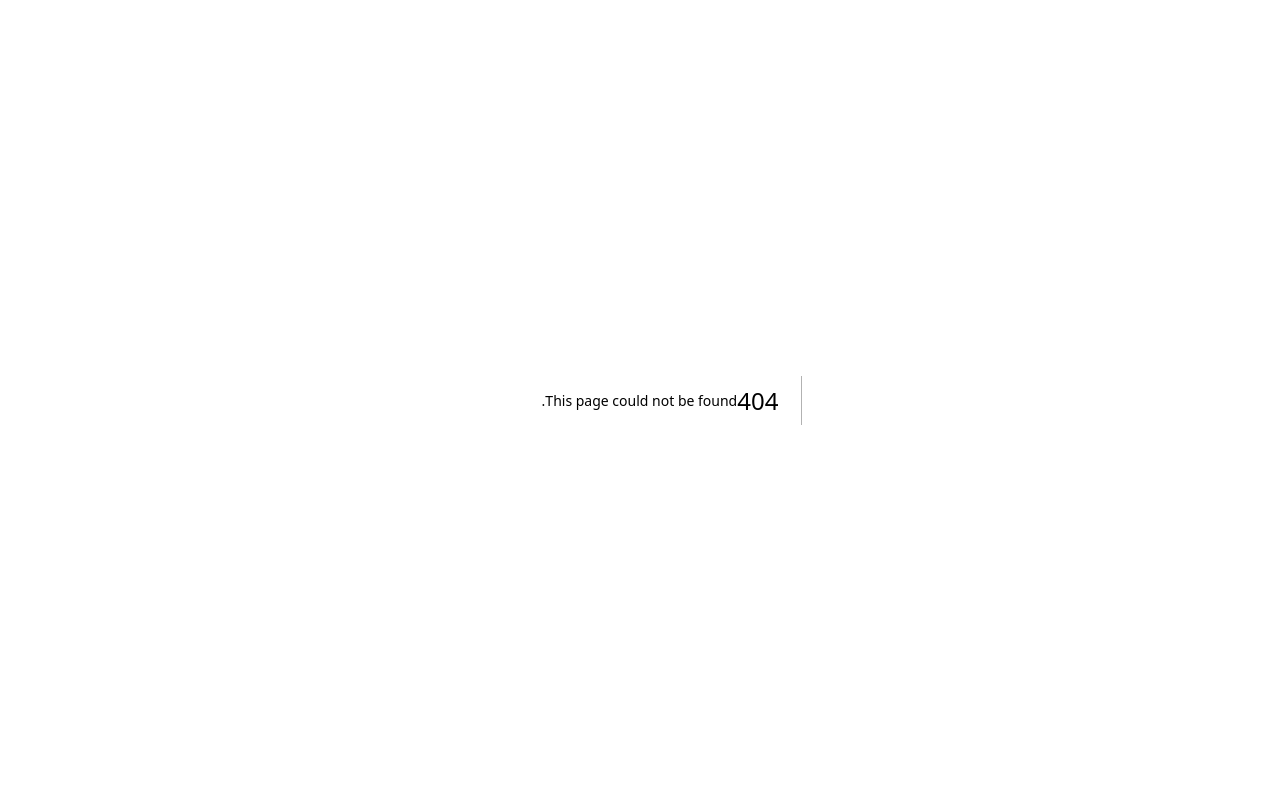
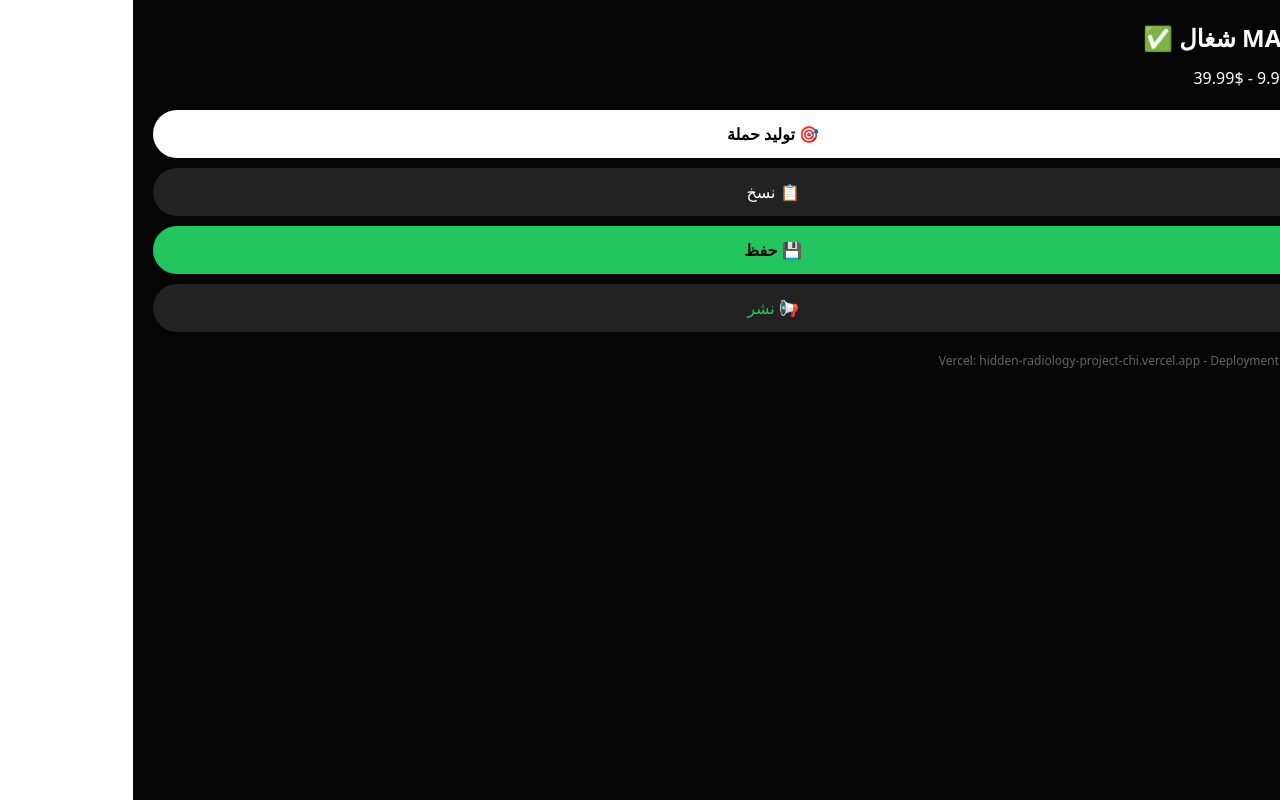
Before and after one commit to nassermabrouk7-cpu/Hidden-Radiology-factory, a Next.js app: page /admin/maestro in a window 1280 px wide. Before the commit this address had no page. Built offline with nearby package versions, Linux system fonts and the light colour scheme.

Commit message:
Fix 404 - add test + simple maestro JS

```diff
--- /dev/null
+++ b/src/app/admin/maestro/page.tsx
@@ -0,0 +1,15 @@
+export default function Page(){
+  return (
+    <div style={{minHeight:'100vh', background:'#050505', color:'white', padding:20, direction:'rtl'}}>
+      <h1 style={{fontSize:24, fontWeight:900}}>🏭 MAESTRO شغال ✅</h1>
+      <p style={{marginTop:10}}>أسعار حقيقية: $9.99 - $39.99</p>
+      <div style={{marginTop:20, display:'grid', gap:10}}>
+        <button onClick={()=>alert('🎯 توليد حملة جديدة - شغال!')} style={{padding:12, background:'white', color:'black', borderRadius:999, fontWeight:900}}>🎯 توليد حملة</button>
+        <button onClick={()=>{navigator.clipboard.writeText('test'); alert('📋 تم النسخ!')}} style={{padding:12, background:'#222', color:'white', borderRadius:999}}>📋 نسخ</button>
+        <button onClick={()=>alert('💾 تم الحفظ في marketing_content')} style={{padding:12, background:'#22c55e', color:'black', borderRadius:999, fontWeight:900}}>💾 حفظ</button>
+        <button onClick={()=>alert('📢 تم النشر')} style={{padding:12, background:'#222', color:'#22c55e', borderRadius:999}}>📢 نشر</button>
+      </div>
+      <p style={{marginTop:20, color:'#666', fontSize:12}}>Vercel: hidden-radiology-project-chi.vercel.app - Deployment: ahym7tspo - Ready</p>
+    </div>
+  )
+}
```
Also changed, not shown: src/app/admin/test/page.tsx (added, +1 -0 lines).
